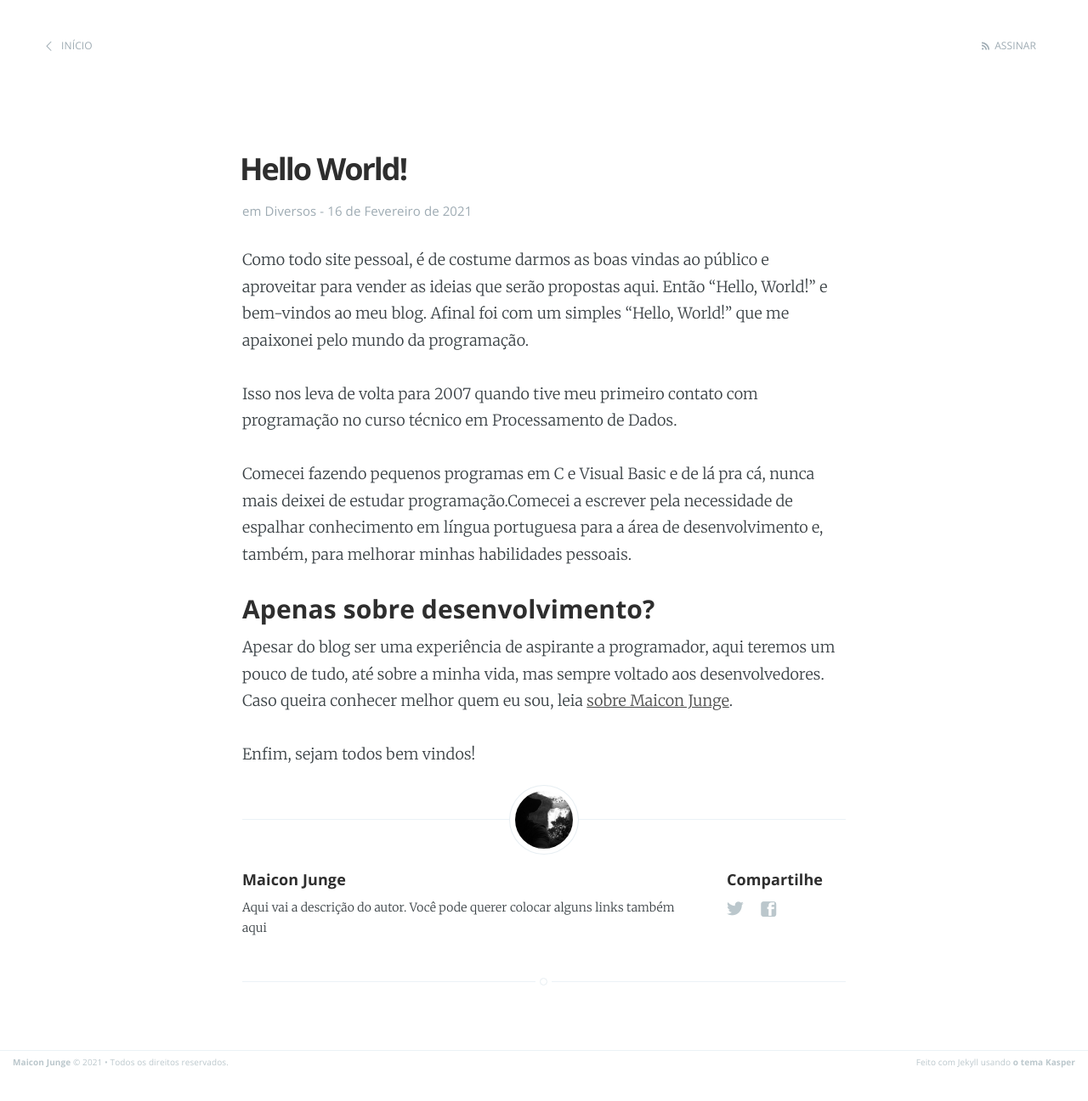
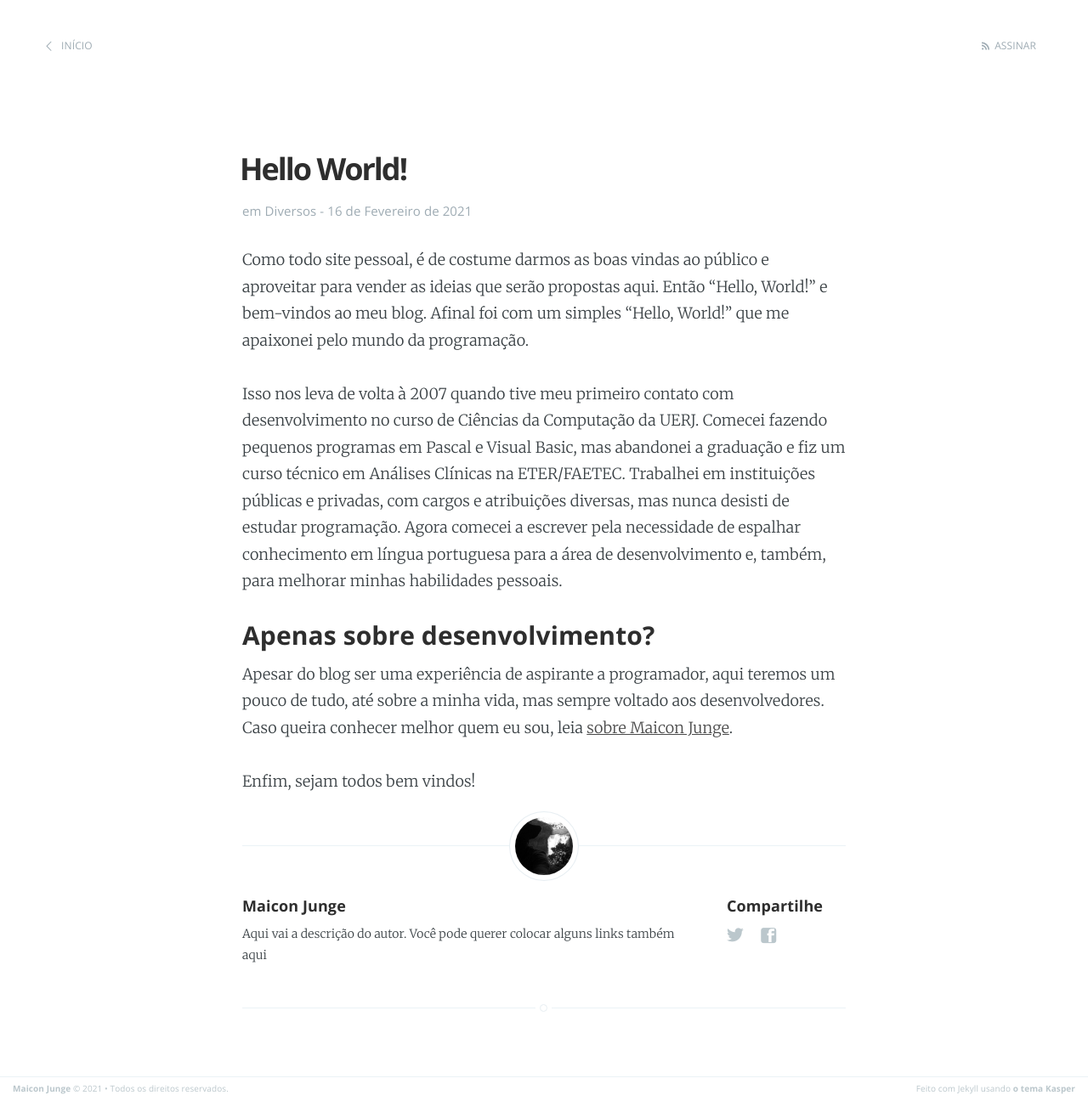
Before and after one commit to MaiconJunge/maiconjunge.github.io, a Jekyll site: the page built from _posts/2021-02-16-hello-world.markdown, in a window 1280 px wide. Shown: the whole page at 85% size. Built offline with Jekyll 4.4.1, drawn with Linux system fonts in a browser that asks for light colours; before the commit the page ends 1264 px from its top, so only the background shows below that.

Commit message:
Update 2021-02-16-hello-world.markdown

```diff
--- a/_posts/2021-02-16-hello-world.markdown
+++ b/_posts/2021-02-16-hello-world.markdown
@@ -7,9 +7,7 @@
 <br>
 Como todo site pessoal, é de costume darmos as boas vindas ao público e aproveitar para vender as ideias que serão propostas aqui. Então “Hello, World!” e bem-vindos ao meu blog. Afinal foi com um simples “Hello, World!” que me apaixonei pelo mundo da programação.
 
-Isso nos leva de volta para 2007 quando tive meu primeiro contato com programação no curso técnico em Processamento de Dados.
-
-Comecei fazendo pequenos programas em C e Visual Basic e de lá pra cá, nunca mais deixei de estudar programação.Comecei a escrever pela necessidade de espalhar conhecimento em língua portuguesa para a área de desenvolvimento e, também, para melhorar minhas habilidades pessoais.
+Isso nos leva de volta à 2007 quando tive meu primeiro contato com desenvolvimento no curso de Ciências da Computação da UERJ. Comecei fazendo pequenos programas em Pascal e Visual Basic, mas abandonei a graduação e fiz um curso técnico em Análises Clínicas na ETER/FAETEC. Trabalhei em instituições públicas e privadas, com cargos e atribuições diversas, mas nunca desisti de estudar programação. Agora comecei a escrever pela necessidade de espalhar conhecimento em língua portuguesa para a área de desenvolvimento e, também, para melhorar minhas habilidades pessoais.
 
 <h3>Apenas sobre desenvolvimento?</h3>
 
```
